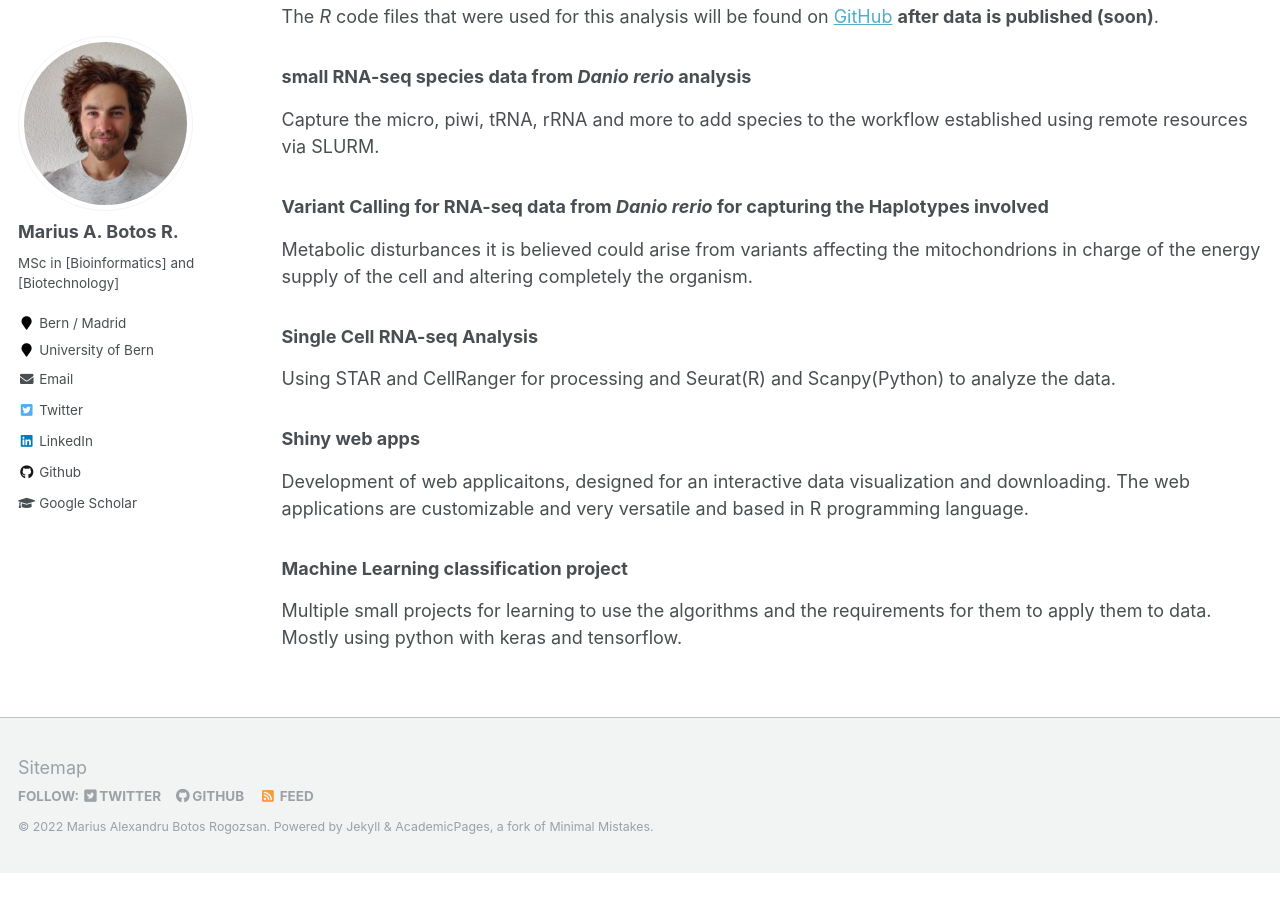
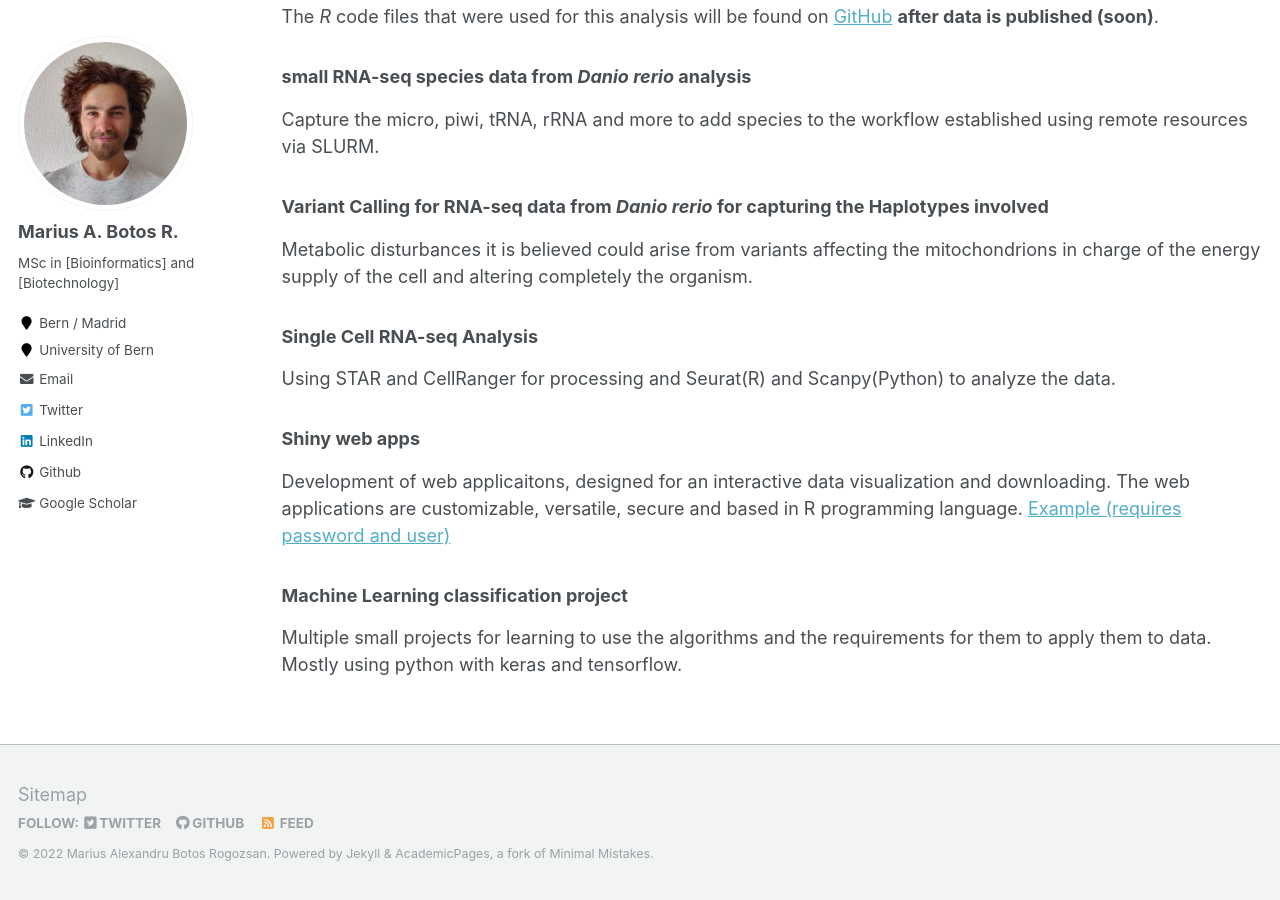
Before and after one commit to Sporgelum/Sporgelum.github.io, a Jekyll site: the page built from _pages/research.md, in a window 1280 px wide and 900 px high, scrolled down 504 px. Built offline with Jekyll 4.4.1, drawn with Linux system fonts in a browser that asks for light colours; before the commit the page ends 1377 px from its top, so only the background shows below that.

Commit message:
add shiny info

```diff
--- a/_pages/research.md
+++ b/_pages/research.md
@@ -39,7 +39,8 @@ Using STAR and CellRanger for processing and Seurat(R) and Scanpy(Python) to ana
 ### Shiny web apps
 
 Development of web applicaitons, designed for an interactive data visualization and downloading.
-The web applications are customizable and very versatile and based in R programming language.
+The web applications are customizable, versatile, secure and based in R programming language.
+<a href="https://marius-alex.shinyapps.io/MitacoRa">Example (requires password and user)</a>
 
 ### Machine Learning classification project
 
```
